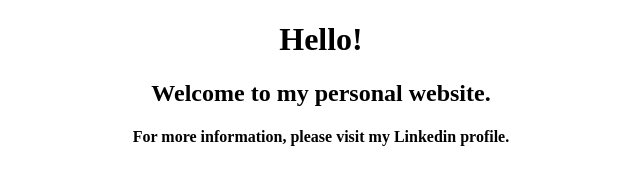
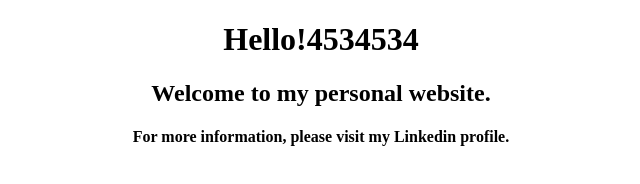
Before and after one commit to sathpra/sathpra.github.io, a plain HTML site: page index.html in a window 1280 px wide. Shown: the whole page, without its empty margins (319-959 px from the left). Drawn offline with Linux system fonts and the light colour scheme.

Commit message:
Update index.html

```diff
--- a/index.html
+++ b/index.html
@@ -5,7 +5,7 @@
     </head>
     <body>
         <center>
-            <h1>Hello!</h1>
+            <h1>Hello!4534534</h1>
             <h2>Welcome to my personal website.</h2>
             <h4>For more information, please visit my Linkedin profile.</h4>
             <script src="https://platform.linkedin.com/badges/js/profile.js" async defer type="text/javascript"></script>
```
